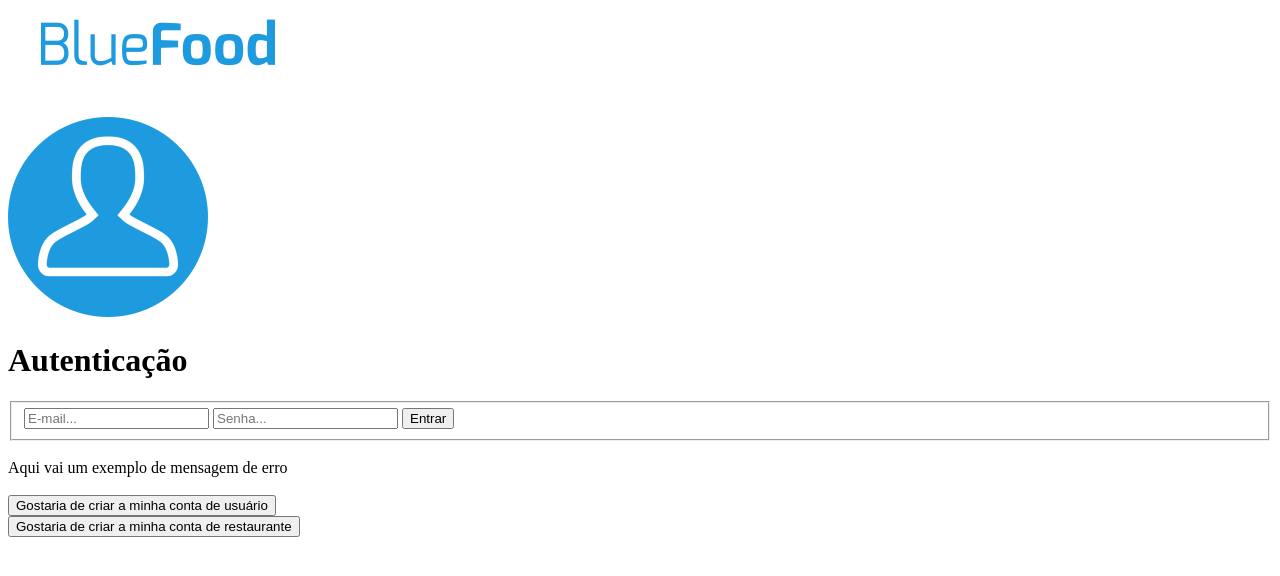
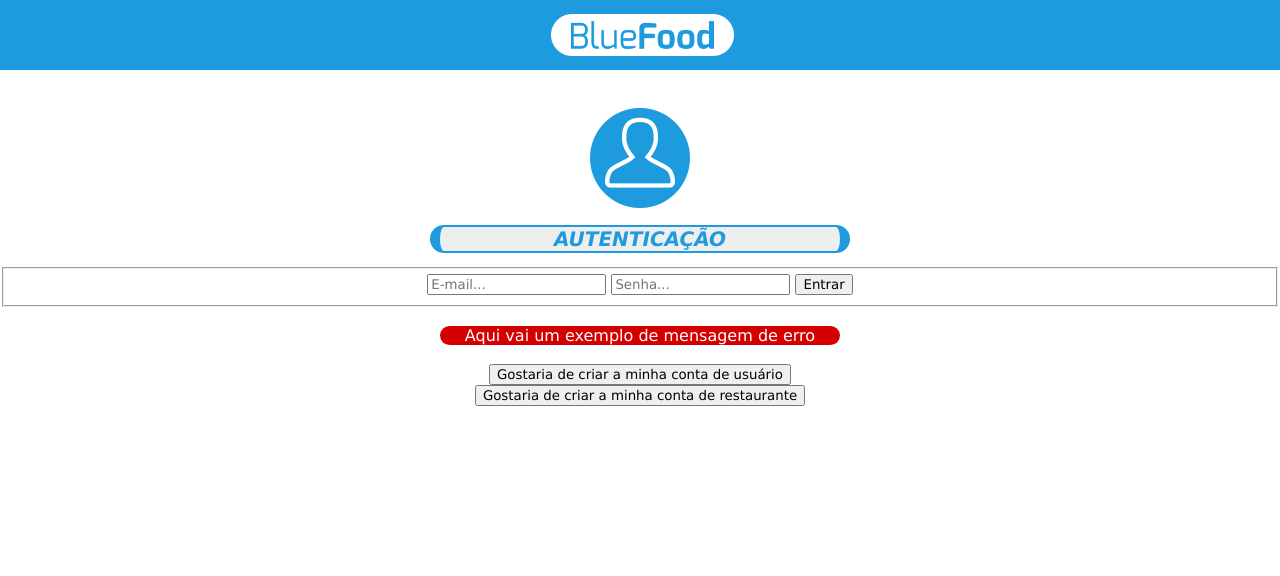
Before and after one commit to marcelostadtlober/bluefood, a plain HTML site: page index.html in a window 1280 px wide. Drawn offline with Linux system fonts and the light colour scheme.

Commit message:
Iniciando o CSS do BlueFood

```diff
--- /dev/null
+++ b/css/bf_estiloSistema.css
@@ -0,0 +1,62 @@
+* {
+    font-family: Verdana, Geneva, Tahoma, sans-serif;
+}
+
+body {
+    text-align: center;
+    margin: 0px;
+}
+
+a {
+    color: #000000;
+    text-decoration: none;
+}
+
+a:hover {
+    text-decoration: underline;
+}
+
+div#divLogotipoSistema {
+    background-color: #1e9bde;
+    height: 70px;
+}
+
+span#spanAuxiliarDeAlinhamentoVertical {
+    display: inline-block;
+    height: 100%;
+    vertical-align: middle;
+}
+
+img#imgLogotipoSistema {
+    height: 60%;
+    vertical-align: middle;
+}
+
+img#imgIconeUsuario {
+    width: 100px;
+}
+
+h1 {
+    color: #1e9bde;
+    background-color: #eeeeee;
+    text-transform: uppercase;
+    font-style: italic;
+    font-size: 20px;
+    width: 400px;
+    margin-left: auto;
+    margin-right: auto;
+    border-left: 10px solid #1e9bde;
+    border-right: 10px solid #1e9bde;
+    border-top: 2px solid #1e9bde;
+    border-bottom: 2px solid #1e9bde;
+    border-radius: 30px;
+}
+
+div#divMensagemDeErro {
+    background-color: #d40000;
+    width: 400px;
+    margin-left: auto;
+    margin-right: auto;
+    border-radius: 10px;
+    color: #ffffff;
+}
--- a/index.html
+++ b/index.html
@@ -3,12 +3,14 @@
 <head>
     <meta charset="UTF-8"/>
     <title>BlueFood</title>
+    <link rel="stylesheet" type="text/css" href="css/bf_estiloSistema.css"/>
 </head>
 <body>
     <header>
-        <div>
+        <div id="divLogotipoSistema">
+            <span id="spanAuxiliarDeAlinhamentoVertical"></span>
             <a href="">
-                <img src="images/bf_logotipoSistema.png">
+                <img src="images/bf_logotipoSistema.png" id="imgLogotipoSistema"/>
             </a>
         </div>
     </header>
@@ -16,7 +18,7 @@
     <!-- Cabeçalho - Fim -->
 
     <div>
-        <img src="images/bf_iconeUsuario.png">
+        <img src="images/bf_iconeUsuario.png" id="imgIconeUsuario"/>
         <h1>Autenticação</h1>
         <form method="POST" action="">
             <fieldset>
@@ -27,7 +29,7 @@
         </form>
         <br>
 
-        <div>
+        <div id="divMensagemDeErro">
             Aqui vai um exemplo de mensagem de erro
         </div><br>
 
```
Also changed, not shown: erro.html (+4 -2 lines).
